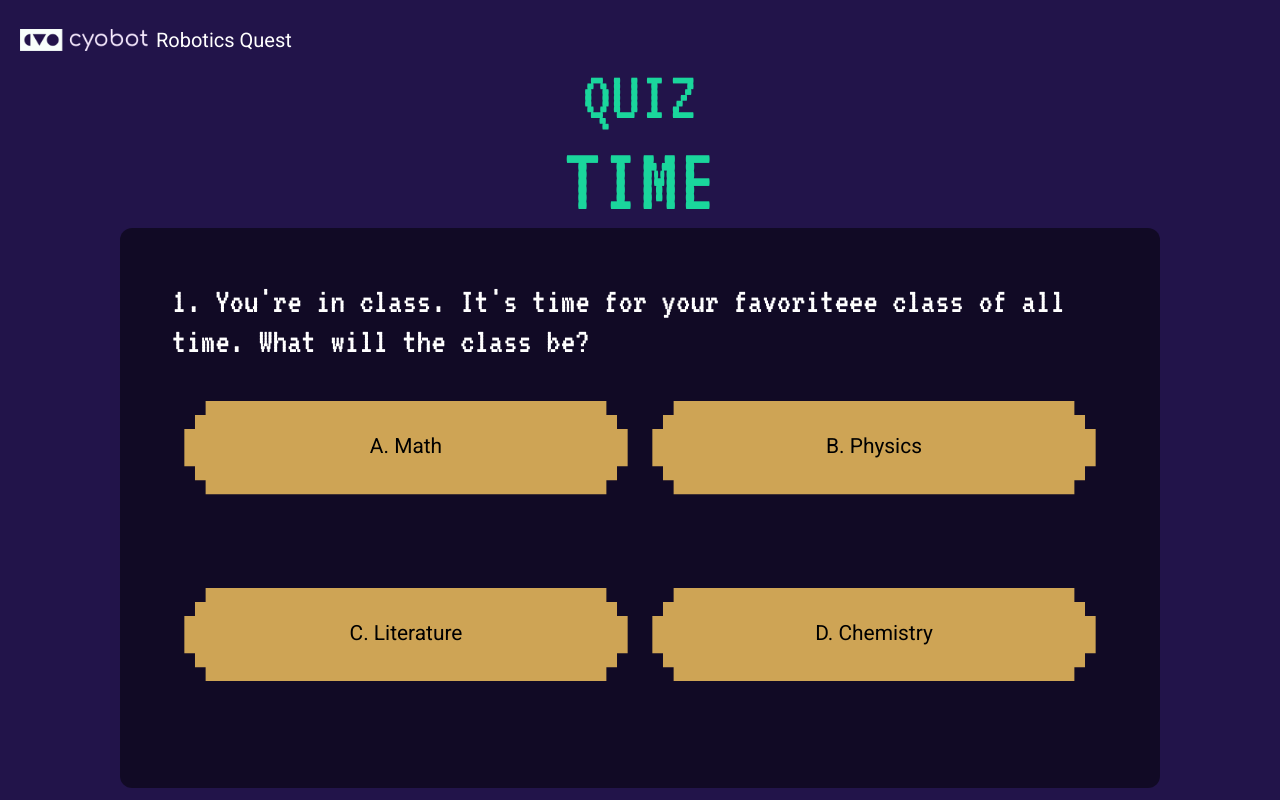
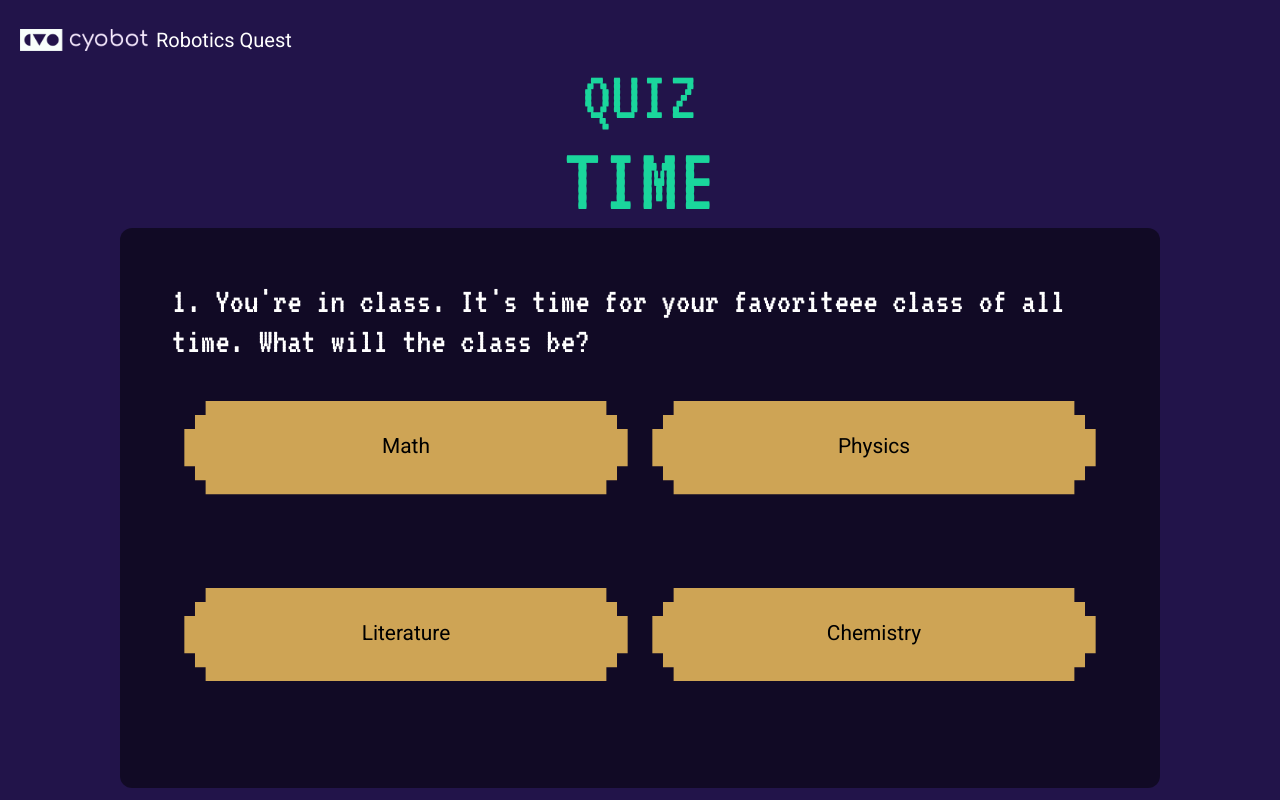
Before and after one commit to devcyobot/quiz-robotics-quest, a Next.js app: page /quiz in a window 1280 px wide. Built offline with nearby package versions, Linux system fonts and the light colour scheme.

Commit message:
refine form to labels and values

```diff
--- a/src/packages/client/component/Option.tsx
+++ b/src/packages/client/component/Option.tsx
@@ -5,10 +5,10 @@ type OptionProps = {
   handleOnClick: (text: string) => void;
   width: number;
   height: number;
-  text: string;
+  option: { label: string; value: string };
 };
 
-const Option: FC<OptionProps> = ({ width, height, text, handleOnClick }) => {
+const Option: FC<OptionProps> = ({ width, height, option, handleOnClick }) => {
   const [isHovered, setIsHovered] = useState(false);
 
   const handleMouseOver = () => {
@@ -54,7 +54,7 @@ const Option: FC<OptionProps> = ({ width, height, text, handleOnClick }) => {
   };
 
   const textRef = useRef<SVGTextElement | null>(null);
-  const words = text.split(" ");
+  const words = option.label.split(" ");
   const textWidthRatio = 1.2; // Adjust for text width for a line
   const lineHeight = 1.1; // em (unit)
 
@@ -63,8 +63,7 @@ const Option: FC<OptionProps> = ({ width, height, text, handleOnClick }) => {
     if (!svgText) return;
 
     svgText.innerHTML = ""; // Clear existing content
-
-    const words = text.split(" ");
+    const words = option.label.split(" ");
     let lines = [];
     let currentLine: string[] = [];
     let currentLineWidth = 0;
@@ -113,19 +112,19 @@ const Option: FC<OptionProps> = ({ width, height, text, handleOnClick }) => {
 
       svgText.appendChild(tspan);
     });
-  }, [words, text, width, height]);
+  }, [words, option.label, width, height]);
 
   // The threshold to use the customized text wrapping, minimum to be 50 characters
   // otherwise, use the default text
   let useTextPath = false;
-  if (text.length > 40) useTextPath = true;
+  if (option.label.length > 40) useTextPath = true;
 
   return (
     <li
       className="cursor-pointer w-full h-1/2 list-none"
-      onClick={() => handleOnClick(text)}
+      onClick={() => handleOnClick(option.value)}
     >
-      <span className="sr-only">Option {text}</span>
+      <span className="sr-only">Option {option.label}</span>
       <svg
         onMouseOver={handleMouseOver}
         onMouseLeave={handleMouseLeave}
@@ -147,7 +146,7 @@ const Option: FC<OptionProps> = ({ width, height, text, handleOnClick }) => {
             y="0"
             dominantBaseline="middle"
             textAnchor="middle"
-            aria-label={text}
+            aria-label={option.label}
             className="font-robotoRegular text-[0.41rem] sm:text-[0.355rem] md:text-[0.35rem] lg:text-[0.27rem] xl:text-[0.28rem] 2xl:text-[0.3rem]"
           ></text>
         ) : (
@@ -156,10 +155,10 @@ const Option: FC<OptionProps> = ({ width, height, text, handleOnClick }) => {
             y="50%"
             dominantBaseline="middle"
             textAnchor="middle"
-            aria-label={text}
+            aria-label={option.label}
             className="font-robotoRegular text-[0.41rem] sm:text-[0.355rem] md:text-[0.35rem] lg:text-[0.27rem] xl:text-[0.28rem] 2xl:text-[0.3rem]"
           >
-            {text}
+            {option.label}
           </text>
         )}
       </svg>
--- a/src/packages/client/component/Question.tsx
+++ b/src/packages/client/component/Question.tsx
@@ -5,7 +5,7 @@ import { useQuiz } from "../context/QuizContext";
 type QuestionProps = {
   index: number;
   description: string;
-  options: string[];
+  options: { label: string; value: string }[];
 };
 const Question: FC<QuestionProps> = ({ description, options, index }) => {
   const [dimensions, setDimensions] = useState({ width: 0, height: 0 });
@@ -80,7 +80,7 @@ const Question: FC<QuestionProps> = ({ description, options, index }) => {
             key={i}
             width={dimensions.width}
             height={dimensions.height}
-            text={item}
+            option={item}
             handleOnClick={handleOnClick}
           />
         ))}
--- a/src/packages/client/component/QuizPagination.tsx
+++ b/src/packages/client/component/QuizPagination.tsx
@@ -3,7 +3,7 @@ import Question from "./Question";
 import { useQuiz } from "../context/QuizContext";
 
 interface PaginationProps {
-  questions: { desc: string; options: string[] }[];
+  questions: { desc: string; options: { label: string; value: string }[] }[];
 }
 
 const QuizPagination: React.FC<PaginationProps> = ({ questions }) => {
--- a/src/packages/client/context/QuizContext.tsx
+++ b/src/packages/client/context/QuizContext.tsx
@@ -1,6 +1,6 @@
 "use client";
 import React, { createContext, useContext, useState } from "react";
-import { QuizContextType, QuizProviderProps, UserCredentials } from "./types";
+import { QuizContextType, QuizProviderProps, SubmitRequest } from "./types";
 import { request } from "./request";
 
 // Create the context with an initial empty state
@@ -11,10 +11,13 @@ export const QuizProvider: React.FC<QuizProviderProps> = ({
   totalPages,
 }) => {
   const [currentPage, setCurrentPage] = useState(1);
-  const [answers, setAnswers] = useState<Record<number, string>>({});
+  const [answers, setAnswers] = useState<Record<string, string[]>>({});
 
   const setAnswer = (questionIndex: number, answer: string) => {
-    setAnswers((prev) => ({ ...prev, [questionIndex]: answer }));
+    setAnswers((prev) => ({
+      ...prev,
+      [`q${questionIndex}`.toLowerCase()]: [answer.toUpperCase()],
+    }));
   };
 
   const handleNext = () => {
@@ -23,13 +26,12 @@ export const QuizProvider: React.FC<QuizProviderProps> = ({
     }
   };
 
-  const submitQuiz = async (user: UserCredentials) => {
+  const submitQuiz = async (user: SubmitRequest) => {
     const result = await request(
       { email: user.email, formResponse: { answers } },
       `robotics-quest-quiz-responses`,
       "POST"
     );
-
     return result;
   };
 
--- a/src/packages/client/context/request.ts
+++ b/src/packages/client/context/request.ts
@@ -1,7 +1,7 @@
-import { SubmitResult, UserCredentials } from "./types";
+import { SubmitResult, SubmitRequest } from "./types";
 
 export const request = async (
-  body: UserCredentials | null,
+  body: SubmitRequest | null,
   endPoint: string,
   method: string
 ): Promise<SubmitResult> => {
--- a/src/packages/client/context/types.ts
+++ b/src/packages/client/context/types.ts
@@ -4,7 +4,7 @@ export type SubmitQuiz = (args: { email: string }) => Promise<SubmitResult>;
 // Define the types for the context type and the provider props
 export type QuizContextType = {
   currentPage: number;
-  answers: Record<number, string>; // Keeps track of chosen options
+  answers: Record<string, string[]>; // Keeps track of chosen options
   totalPages: number;
   setAnswer: (questionIndex: number, answer: string) => void;
   handleNext: () => void;
@@ -16,10 +16,10 @@ export type QuizProviderProps = {
   totalPages: number;
 };
 
-export type UserCredentials = {
+export type SubmitRequest = {
   email: string;
   formResponse?: {
-    answers: Record<number, string>;
+    answers: Record<string, string[]>;
   };
 };
 
--- a/src/packages/client/data/QuizData.tsx
+++ b/src/packages/client/data/QuizData.tsx
@@ -1,77 +1,145 @@
-export const QuizData = [
+export const QuizData: {
+  desc: string;
+  options: { label: string; value: string }[];
+}[] = [
   {
     desc: "1. You're in class. It's time for your favoriteee class of all time. What will the class be?",
-    options: ["A. Math", "B. Physics", "C. Literature", "D. Chemistry"],
+    options: [
+      { label: "Math", value: "A" },
+      { label: "Physics", value: "B" },
+      { label: "Literature", value: "C" },
+      { label: "Chemistry", value: "D" },
+    ],
   },
   {
     desc: "2. The teacher announces that the next few classes will be all about the project. You're super duper excited, but...",
     options: [
-      "A. *praying* Please be a personal project please please please.",
-      "B. *turn around to your best buds* I cannot wait to do this project with you.",
+      {
+        label: "*praying* Please be a personal project please please please.",
+        value: "A",
+      },
+      {
+        label:
+          "*turn around to your best buds* I cannot wait to do this project with you.",
+        value: "B",
+      },
     ],
   },
   {
     desc: "3. Phews. The project is exactly what you wished for, but the teacher decides to put a small twist on it. Using whatever you've learned in this class, you will incorporate them into creating ...",
     options: [
-      "A. a device/tool",
-      "B. a car/rocket",
-      "C. a powerful chip",
-      "D. an app",
+      { label: "a device/tool", value: "A" },
+      { label: "a car/rocket", value: "B" },
+      { label: "a powerful chip", value: "C" },
+      { label: "an app", value: "D" },
     ],
   },
   {
     desc: "4. There you go! Now you have a very interesting project to work on and tons of room for creativity. You spend the whole next day experimenting with your project in the room. You kickstart with your favorite topic.",
     options: [
-      "A. Let's draft out step-by-step procedures.",
-      "B. I gonna brainstorm all equipment required now or in the future.",
-      "C. OK I need to note down some rules first.",
+      { label: "Let's draft out step-by-step procedures.", value: "A" },
+      {
+        label:
+          "I gonna brainstorm all equipment required now or in the future.",
+        value: "B",
+      },
+      { label: "OK I need to note down some rules first.", value: "C" },
     ],
   },
   {
     desc: "5. The work is getting hectic. After the 4th trial-and-error, BOOM. Smoke is everywhere and you are no longer in your room.",
     options: [
-      "A. What just happened? Is everyone okay?",
-      "B. Oh no did my system just break down and where am I??",
+      { label: "What just happened? Is everyone okay?", value: "A" },
+      {
+        label: "Oh no did my system just break down and where am I??",
+        value: "B",
+      },
     ],
   },
   {
     desc: "6. A robot approaches you, 'We've been waiting for you.' What is going through your mind right now?",
     options: [
-      "A. Hmm this robot has 10 switches. Which one will bring me back to my room?",
-      "B. Wow such sophisticated design. Who built this robot? I want to work with them!",
-      "C. Let's go with the flow and see where the robot will take me.",
-      "D. Tell the robot your plan to fix this problem.",
+      {
+        label:
+          "Hmm this robot has 10 switches. Which one will bring me back to my room?",
+        value: "A",
+      },
+      {
+        label:
+          "Wow such sophisticated design. Who built this robot? I want to work with them!",
+        value: "B",
+      },
+      {
+        label: "Let's go with the flow and see where the robot will take me.",
+        value: "C",
+      },
+      {
+        label: "Tell the robot your plan to fix this problem.",
+        value: "D",
+      },
     ],
   },
   {
     desc: "7. The robot welcomes you to this new dimension and goes on and on about how chaotic this dimension is because there have been no actual human maintaing it. What will you prioritize?",
     options: [
-      "A. Let's secure the fortress first! I want to make sure things run reliably for your inhabitants.",
-      "B. I think we should create new tools to tame this chaos.",
+      {
+        label:
+          "Let's secure the fortress first! I want to make sure things run reliably for your inhabitants.",
+        value: "A",
+      },
+      {
+        label: "I think we should create new tools to tame this chaos.",
+        value: "B",
+      },
     ],
   },
   {
     desc: "8. As the robot shows you around, you both stumble upon an ancient machine. The robot has no idea what that machine is. Your next move wil be...",
     options: [
-      "A. Ask the robot to bring together other robots and you will monitor this investigation operation.",
-      "B. Sit down, test, and fix component by component.",
-      "C. This calls for innovative approaches. So excited!!! What should I create first with this?",
+      {
+        label:
+          "Ask the robot to bring together other robots and you will monitor this investigation operation.",
+        value: "A",
+      },
+      {
+        label: "Sit down, test, and fix component by component.",
+        value: "B",
+      },
+      {
+        label:
+          "This calls for innovative approaches. So excited!!! What should I create first with this?",
+        value: "C",
+      },
     ],
   },
   {
     desc: "9. To best investigate this ancient thing, you want to play to your strength and choose a tool. What will you pick?",
     options: [
-      "A. Let's leverage mechanical tools.",
-      "B. Electronics device is the way to go.",
-      "C. Help me unleash the power of computing system Robot!",
-      "D. Pass me some built-in software to simulate and compute some scenarios.",
+      { label: "Let's leverage mechanical tools.", value: "A" },
+      { label: "Electronics device is the way to go.", value: "B" },
+      {
+        label: "Help me unleash the power of computing system Robot!",
+        value: "C",
+      },
+      {
+        label:
+          "Pass me some built-in software to simulate and compute some scenarios.",
+        value: "D",
+      },
     ],
   },
   {
     desc: "10. The ancient machine erupted with roaring siren. You see the robot slowly fading away and you're too. After a few seconds, you see yourself back in your room and it was just your alarm ringing.",
     options: [
-      "A. OMG what was that? I need to read more on this dream...",
-      "B. I have to tell someone about this dream and see what they think!",
+      {
+        label: "OMG what was that? I need to read more on this dream...",
+        value: "A",
+      },
+      {
+        label:
+          "I have to tell someone about this dream and see what they think!",
+        value: "B",
+      },
     ],
   },
 ];
```
